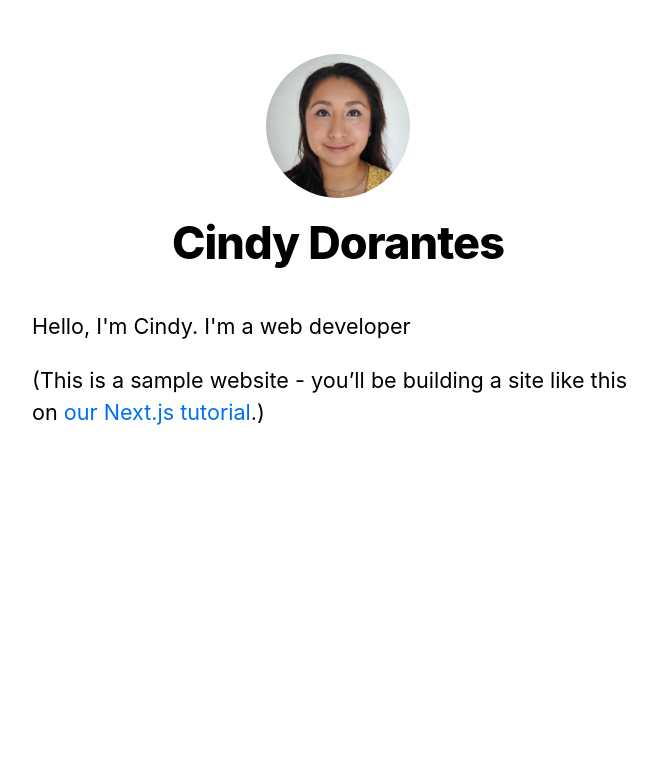
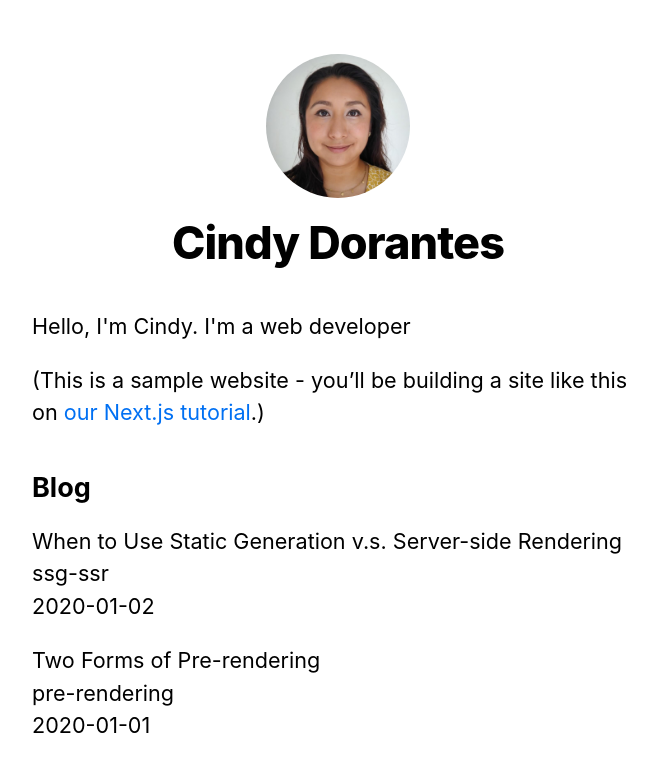
Before and after one commit to CindyDorantes/nextjs-blog, a Next.js app in the folder Documents/nextjs-blog/: page / in a window 1280 px wide. Shown: the top 772 px of the page, without its empty margins (302-959 px from the left). Built offline with nearby package versions, Linux system fonts and the light colour scheme.

Commit message:
Implement getStaticProps

```diff
--- a/Documents/nextjs-blog/pages/index.js
+++ b/Documents/nextjs-blog/pages/index.js
@@ -1,8 +1,18 @@
 import Head from 'next/head';
 import Layout, { siteTitle } from '../components/layout';
 import utilStyles from '../styles/utils.module.css';
+import { getSortedPostsData } from '../lib/posts';
 
-export default function Home() {
+export async function getStaticProps() {
+  const allPostsData = getSortedPostsData();
+  return {
+    props: {
+      allPostsData,
+    },
+  };
+}
+
+export default function Home({ allPostsData }) {
   return (
     <Layout home>
       <Head>
@@ -15,6 +25,20 @@ export default function Home() {
           <a href="https://nextjs.org/learn">our Next.js tutorial</a>.)
         </p>
       </section>
+      <section className={`${utilStyles.headingMd} ${utilStyles.padding1px}`}>
+        <h2 className={utilStyles.headingLg}>Blog</h2>
+        <ul className={utilStyles.list}>
+          {allPostsData.map(({ id, date, title }) => (
+            <li className={utilStyles.listItem} key={id}>
+              {title}
+              <br />
+              {id}
+              <br />
+              {date}
+            </li>
+          ))}
+        </ul>
+      </section>
     </Layout>
   );
 }
```
